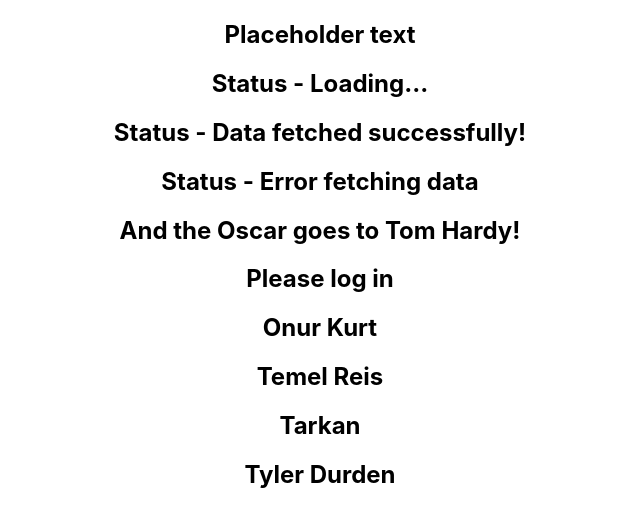
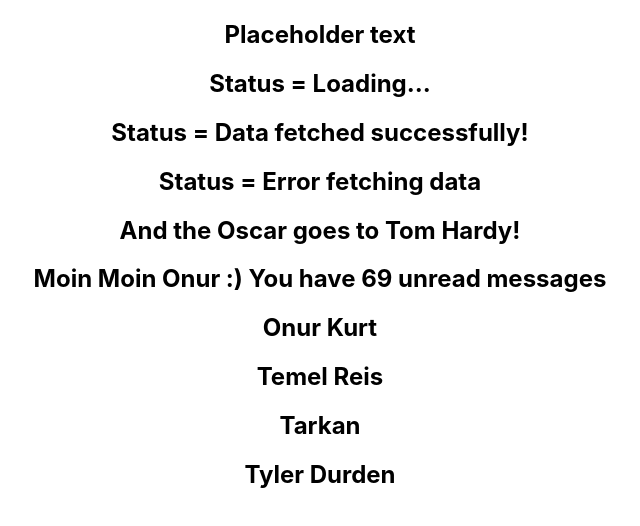
Before and after one commit to On-Fi/My-TypeScript-learning-journey, a React (Create React App) app in the folder my-app/: page / in a window 1280 px wide. Shown: the top 526 px of the page, without its empty margins (320-960 px from the left). Built offline with nearby package versions, Linux system fonts and the light colour scheme.

Commit message:
a few little changes

```diff
--- a/my-app/src/App.tsx
+++ b/my-app/src/App.tsx
@@ -27,7 +27,7 @@ function App() {
       <Oscar>
         <Heading>And the Oscar goes to Tom Hardy!</Heading>
       </Oscar>
-      <Great name ='Onur' isLoggedIn={false} />
+      <Great name ='Onur' messageCount={69} isLoggedIn={true} />
       <Person name= {personName} />
       <PersonList names= {nameList}/>
     </div>
--- a/my-app/src/components/Oscar.tsx
+++ b/my-app/src/components/Oscar.tsx
@@ -1,4 +1,4 @@
-type OscarProps = { children: React.ReactNode };
+type OscarProps = { children: React.ReactNode }; // React.ReactNode is a type that describes any possible React node (component, string, number, fragment, etc.)
 
 export const Oscar = (props : OscarProps) => {
     return (
--- a/my-app/src/components/Status.tsx
+++ b/my-app/src/components/Status.tsx
@@ -13,7 +13,7 @@ if (props.status === 'loading') {
 }
     return(
         <div>
-            <h2>Status - {message}</h2>
+            <h2>Status = {message}</h2>
         </div>
     )
 }
```
